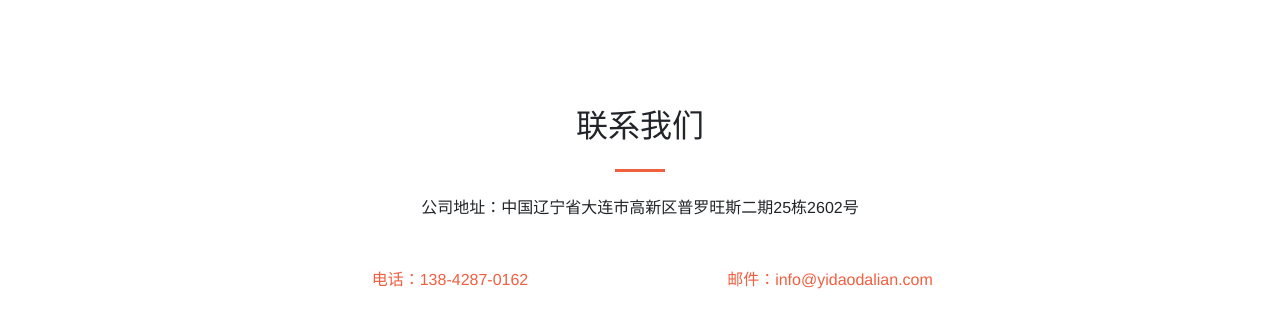
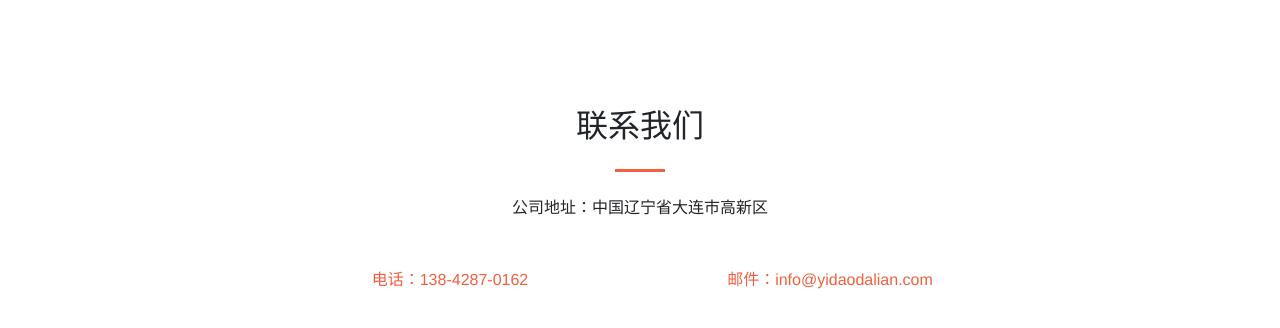
Before and after one commit to shendb/shendb.github.io, a plain HTML site: page index.html in a window 1280 px wide. Shown: the part 2422-2750 px from the top of the page. Drawn offline with Linux system fonts and the light colour scheme.

Commit message:
地址修改
地址修改

```diff
--- a/index.html
+++ b/index.html
@@ -206,7 +206,7 @@
 				<div class="col-lg-8 mx-auto text-center">
 					<h2 class="section-heading">联系我们</h2>
 					<hr class="my-4"></hr>
-					<p class="mb-5">公司地址：中国辽宁省大连市高新区普罗旺斯二期25栋2602号</p>
+					<p class="mb-5">公司地址：中国辽宁省大连市高新区</p>
 				</div>
 			</div>
 			<div class="row">
```
